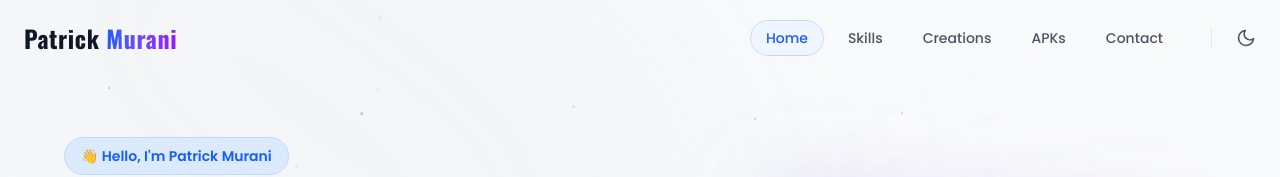
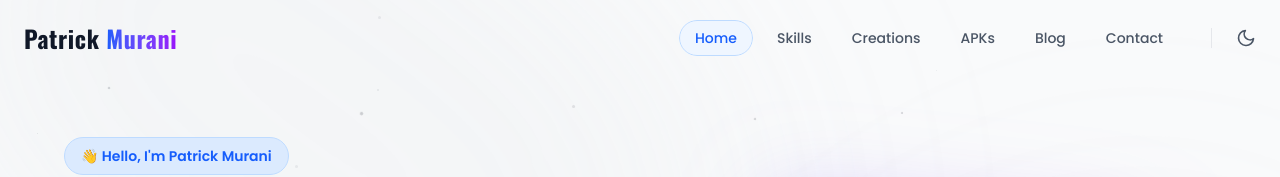
Before and after one commit to PatohMrun/murani, a Next.js app: page / in a window 1280 px wide. Shown: the top 177 px of the page. Built offline with nearby package versions, Linux system fonts and the light colour scheme.

Commit message:
Restore Blog route to Navigation bar

```diff
--- a/components/Navbar.tsx
+++ b/components/Navbar.tsx
@@ -40,6 +40,7 @@ const Navbar: React.FC = () => {
         { name: "Skills", href: "/skills" },
         { name: "Creations", href: "/creations" },
         { name: "APKs", href: "/apks" },
+        { name: "Blog", href: "/blog" },
         { name: "Contact", href: "/contact" },
     ];
 
```
